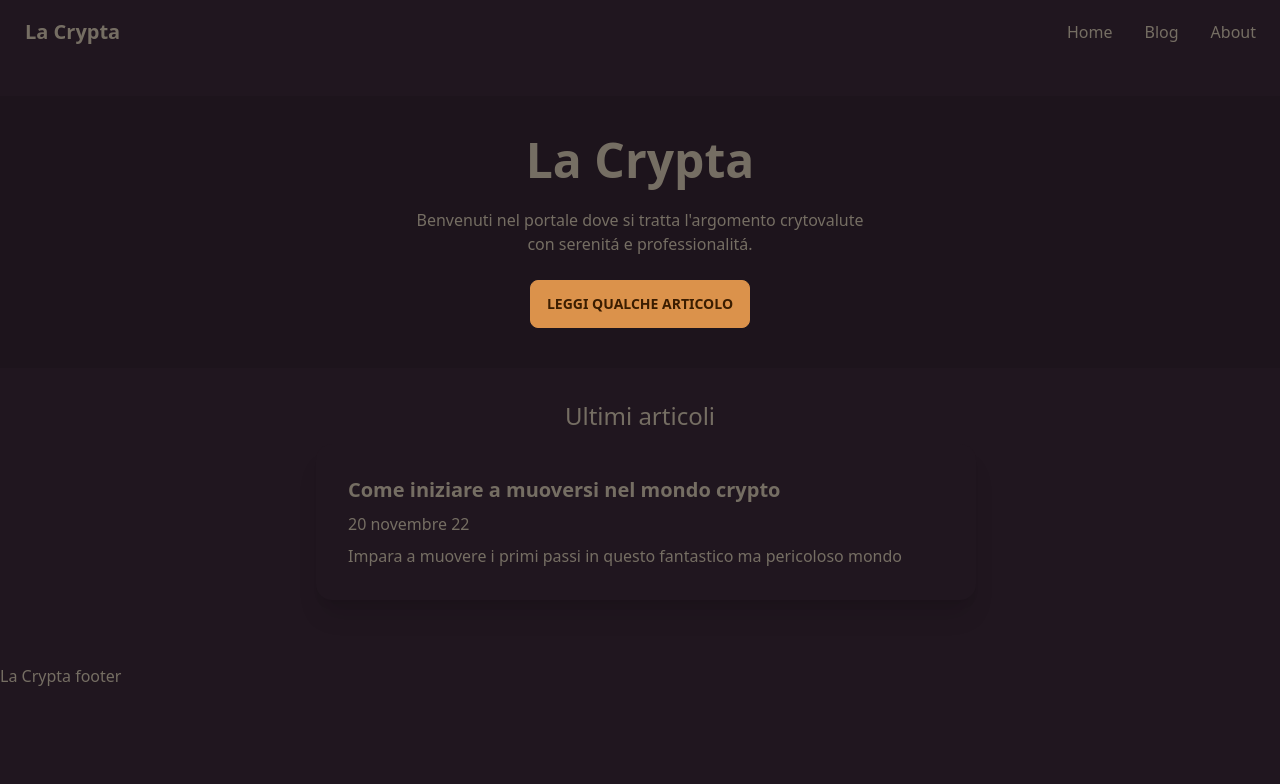
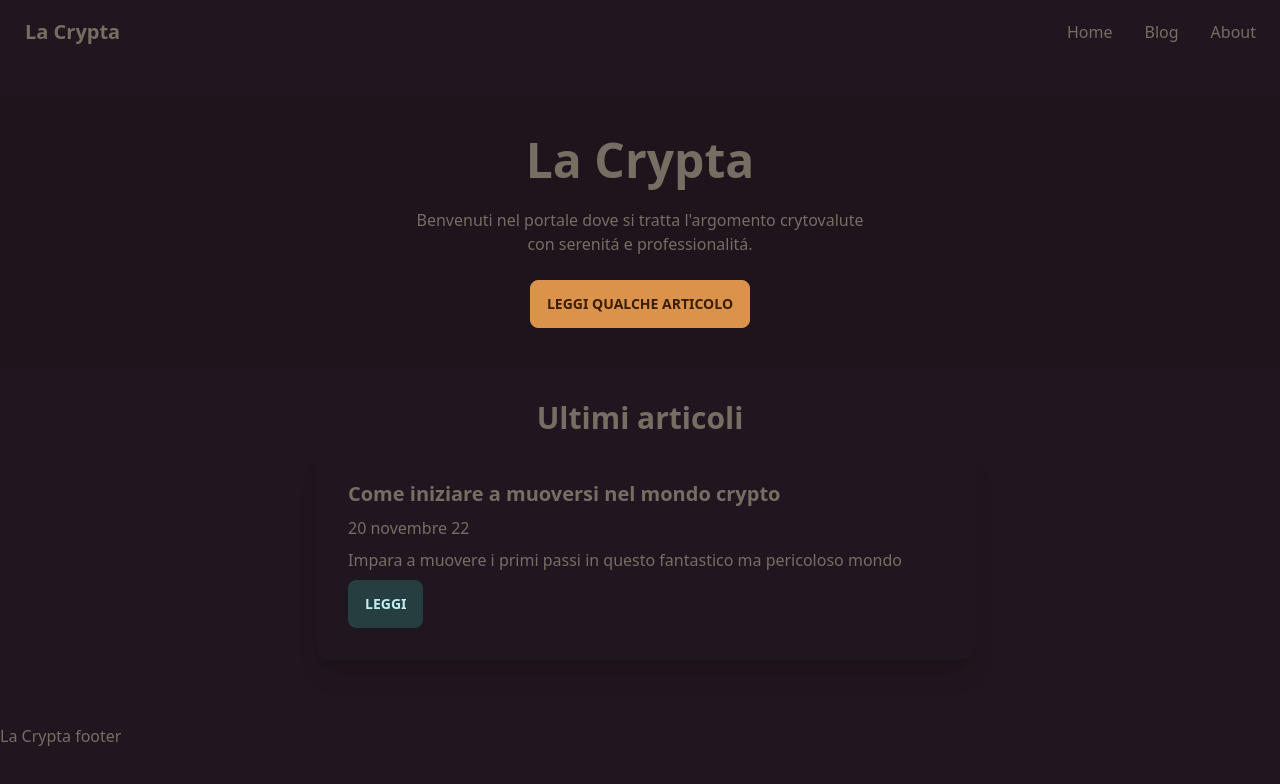
Before and after one commit to AndreaBarghigiani/lacrypta, a Next.js app: page / in a window 1280 px wide. Shown: the top 784 px of the page. Built offline with nearby package versions, Linux system fonts and the light colour scheme.

Commit message:
feat: improved postsList

```diff
--- a/components/post.js
+++ b/components/post.js
@@ -4,13 +4,21 @@ import Link from "next/link";
 export default function Post({ slug, frontmatter }) {
   return (
     <div key={slug} className="shadow-xl card bg-base-100">
-      <Link href={`/post/${slug}`} className="card-body">
-        <h3 className="card-title">{frontmatter.title}</h3>
+      <div className="card-body">
+        <Link href={`/post/${slug}`}>
+          <h3 className="card-title">{frontmatter.title}</h3>
+        </Link>
         <time dateTime={timestamp(frontmatter.date)}>
           {postDate(frontmatter.date)}
         </time>
         <p>{frontmatter.excerpt}</p>
-      </Link>
+
+        <div className="justify-start card-actions">
+          <Link href={`/post/${slug}`} className="btn btn-secondary">
+            Leggi
+          </Link>
+        </div>
+      </div>
     </div>
   );
 }
--- a/components/postsList.js
+++ b/components/postsList.js
@@ -3,7 +3,7 @@ import Post from "./post";
 export default function PostsList({ posts }) {
   return (
     <div className="max-w-2xl py-8 mx-auto space-x-3">
-      <h2 className="mb-3 text-2xl text-center">Ultimi articoli</h2>
+      <h2 className="mb-3 text-3xl font-bold text-center">Ultimi articoli</h2>
       {posts.map(({ slug, frontmatter }) => (
         <Post slug={slug} frontmatter={frontmatter} />
       ))}
```
